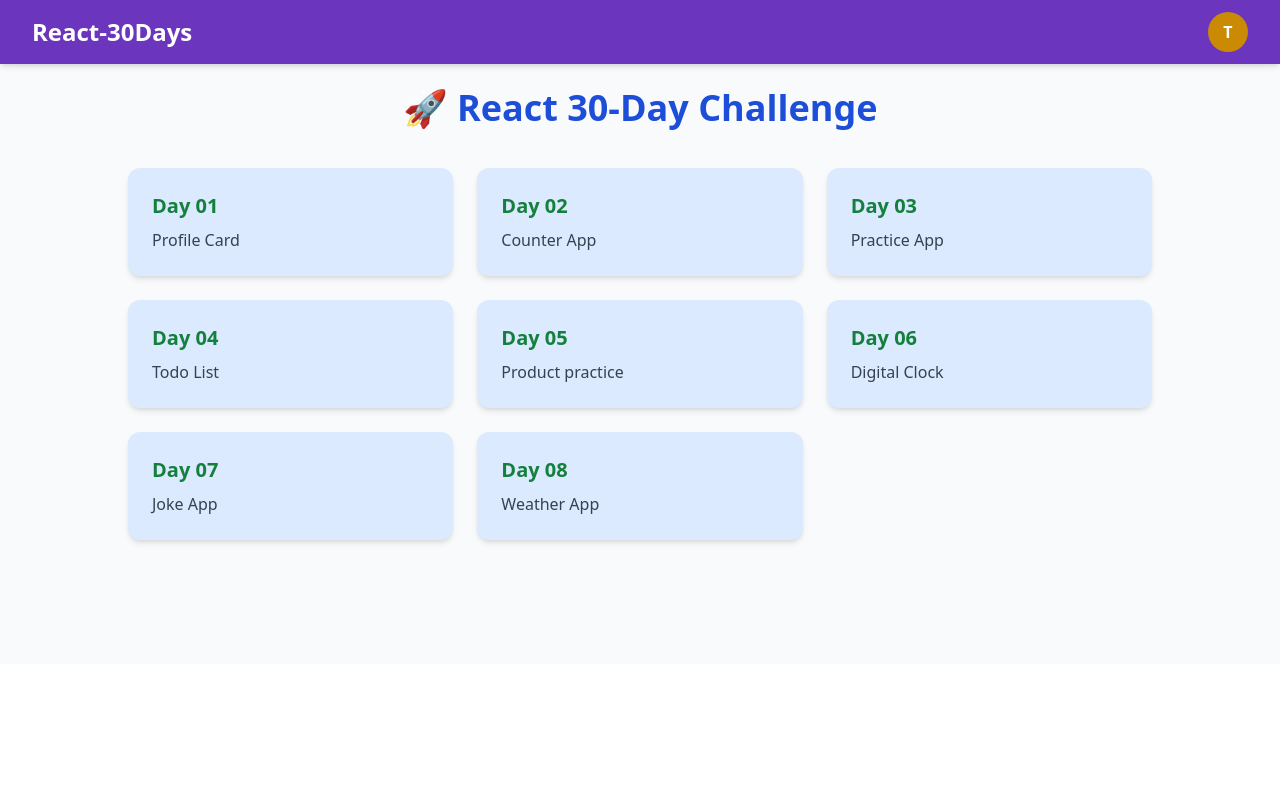
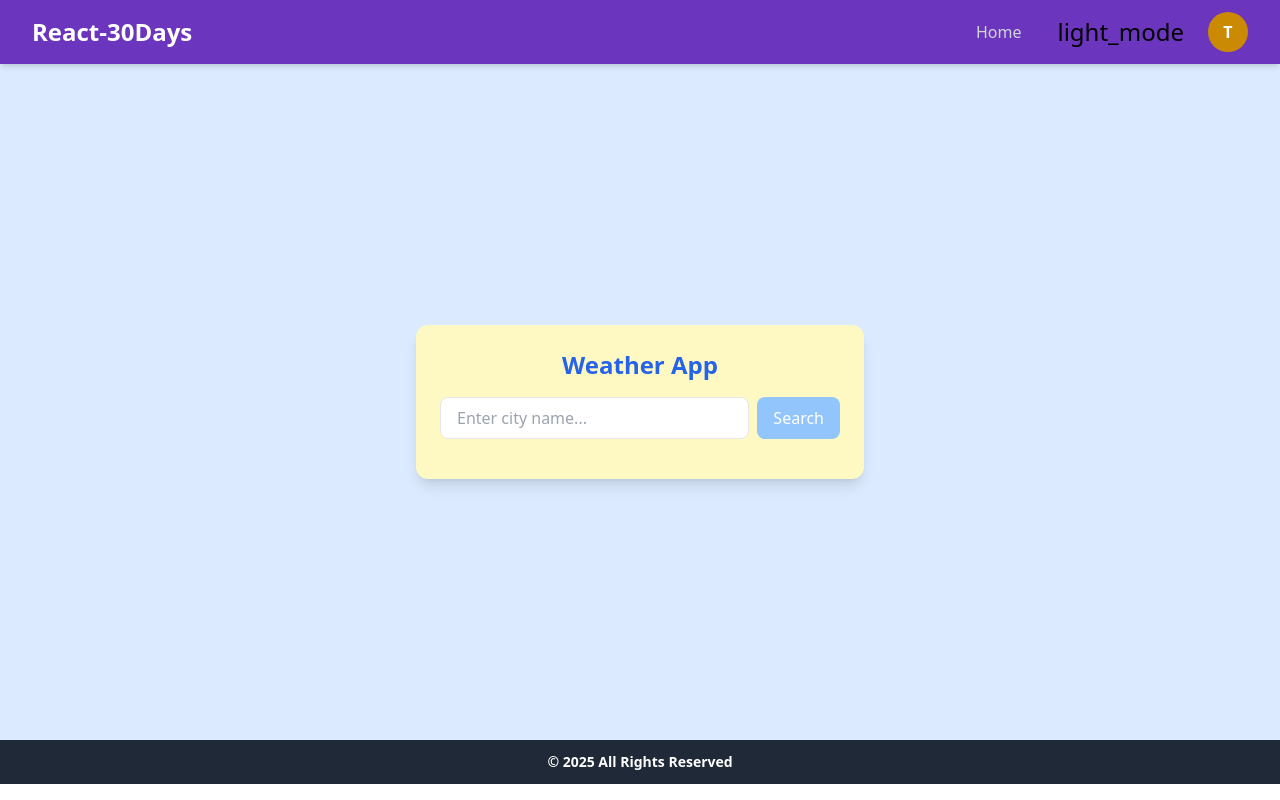
Before and after one commit to thirumoorthi30/react-30-days, a React (Vite) app: page /react-30days/weather-app in a window 1280 px wide. Before the commit this address led to /react-30days/. Built offline with nearby package versions, Linux system fonts and the light colour scheme.

Commit message:
weather app

```diff
--- a/src/App.jsx
+++ b/src/App.jsx
@@ -15,8 +15,10 @@ import NewProducts from "./Components/Products/NewProducts";
 import UpdateProduct from "./Components/Products/UpdateProduct";
 import Login from "./Components/Auth/Login";
 import Signup from "./Components/Auth/Signup";
+import Weather from "./Components/Weather/Weather";
 
 export const userContext = createContext();
+export const themeContext = createContext();
 
 function AppContent() {
   const [user, setUser] = useState({
@@ -26,7 +28,10 @@ function AppContent() {
     phone: "123-456-7890"
   });
 
+   const [theme, setTheme] = useState("light");
   const navigate = useNavigate();
+
+  const toggleTheme = () => setTheme(prev => (prev === "light" ? "dark" : "light"));
 
   const handleLogin = (email) => {
     setUser({ email});
@@ -45,6 +50,7 @@ function AppContent() {
 
   return (
     <userContext.Provider value={{ user, handleLogin, handleSignup, handleLogout }}>
+      <themeContext.Provider value = {{theme, toggleTheme}}>
       {isAuth && <NavBar />}
       <Routes>
         {!isAuth ? (
@@ -68,10 +74,12 @@ function AppContent() {
             <Route path="/update-product/:id" element={<UpdateProduct />} />
             <Route path="/digital-clock" element={<DigitalClock />} />
             <Route path="/joke-app" element={<JokeApp />} />
+            <Route path="/weather-app" element={<Weather />} />
             <Route path="*" element={<Navigate to="/" />} />
           </>
         )}
       </Routes>
+      </themeContext.Provider>
     </userContext.Provider>
   );
 }
--- a/src/Components/Layout/NavBar.jsx
+++ b/src/Components/Layout/NavBar.jsx
@@ -1,10 +1,12 @@
 import { Link, useLocation } from "react-router-dom";
 import { useContext, useState } from "react";
 import { userContext } from "../../App";
+import { themeContext } from "../../App";
 
 let userLabel = "Thiru";
 
 export default function NavBar() {
+  const { theme, toggleTheme } = useContext(themeContext);
   const location = useLocation();
   const { user, handleLogout } = useContext(userContext);
   const [isDropdownOpen, setIsDropdownOpen] = useState(false);
@@ -39,6 +41,14 @@ export default function NavBar() {
                 Home
               </Link>
             )}
+
+            <button
+              onClick={toggleTheme}
+              className="text-2xl hover:scale-110 transition-transform"
+              title={theme === "light" ? "Switch to Dark" : "Switch to Light"}
+            >
+              {theme === "light" ? "light_mode" : "dark_mode"}
+            </button>
 
             <div className="relative">
               {user ? (
--- a/src/Components/Weather/Weather.jsx
+++ b/src/Components/Weather/Weather.jsx
@@ -1,11 +1,125 @@
-import React from "react";
+import React, { useState } from "react";
+import axios from "axios";
+import Layout from "../Layout/Layout";
 
-const Weather =() => {
-    return(
-        <div>
-            <h1>Weather</h1>
+const Weather = () => {
+  const [city, setCity] = useState("");
+  const [weather, setWeather] = useState(null);
+  const [error, setError] = useState("");
+  const [loading, setLoading] = useState(false);
+
+  const API_KEY = "836580772ffe5825340dd2cd44d12fd0";
+
+  const fetchWeather = async () => {
+    if (!city.trim()) return;
+
+    setLoading(true);
+    setError("");
+    setWeather(null);
+
+    try {
+      const res = await fetch(
+        `https://api.openweathermap.org/data/2.5/weather?q=${city}&appid=${API_KEY}&units=metric`
+      );
+      const data = await res.json();
+
+      if (data.cod !== 200) {
+        setError(data.message || "City not found");
+        return;
+      }
+
+      setWeather(data);
+    } catch (error) {
+      setError("Something went wrong. Please try again!");
+    } finally {
+      setLoading(false);
+    }
+  };
+
+  const handleKeyPress = (e) => {
+    if (e.key === "Enter") fetchWeather();
+  };
+
+  return (
+    <Layout>
+      <div className="min-h-[84.50vh] flex items-center justify-center bg-blue-100 p-4">
+        <div className="bg-yellow-100 shadow-lg rounded-xl p-6 w-full max-w-md">
+          <h1 className="text-2xl font-bold text-center mb-4 text-blue-600">
+            Weather App
+          </h1>
+
+          <div className="flex gap-2 mb-4">
+            <input
+              type="text"
+              placeholder="Enter city name..."
+              value={city}
+              onChange={(e) => setCity(e.target.value)}
+              onKeyPress={handleKeyPress}
+              className="flex-1 px-4 py-2 border rounded-lg outline-none focus:ring-2 focus:ring-blue-400"
+            />
+            <button
+              onClick={fetchWeather}
+              disabled={loading || !city.trim()}
+              className={`px-4 py-2 rounded-lg text-white transition-all duration-200 ${
+                loading || !city.trim()
+                  ? "bg-blue-300 cursor-not-allowed"
+                  : "bg-blue-500 hover:bg-blue-600"
+              }`}
+            >
+              {loading ? "..." : "Search"}
+            </button>
+          </div>
+
+          {error && (
+            <div className="text-red-500 text-center font-medium mb-3">
+              {error}
+            </div>
+          )}
+
+          {weather && (
+            <div className="text-center space-y-3">
+              <h2 className="text-xl font-semibold">{weather.name}</h2>
+              <p className="capitalize text-gray-600">
+                {weather.weather[0].description}
+              </p>
+              <img
+                src={`https://openweathermap.org/img/wn/${weather.weather[0].icon}@2x.png`}
+                alt="icon"
+                className="mx-auto"
+              />
+              <h1 className="text-5xl font-bold text-blue-600">
+                {weather.main.temp.toFixed(1)}°C
+              </h1>
+              <p className="text-gray-600">
+                Feels like {weather.main.feels_like.toFixed(1)}°C
+              </p>
+
+              <div className="grid grid-cols-2 gap-3 mt-4 text-sm">
+                <div className="bg-red-100 p-3 rounded-lg">
+                  <p className="text-gray-500">Humidity</p>
+                  <p className="font-semibold">{weather.main.humidity}%</p>
+                </div>
+                <div className="bg-red-100 p-3 rounded-lg">
+                  <p className="text-gray-500">Wind Speed</p>
+                  <p className="font-semibold">{weather.wind.speed} m/s</p>
+                </div>
+                <div className="bg-red-100 p-3 rounded-lg">
+                  <p className="text-gray-500">Pressure</p>
+                  <p className="font-semibold">{weather.main.pressure} hPa</p>
+                </div>
+                <div className="bg-red-100 p-3 rounded-lg">
+                  <p className="text-gray-500">Visibility</p>
+                  <p className="font-semibold">
+                    {(weather.visibility / 1000).toFixed(1)} km
+                  </p>
+                </div>
+              </div>
+            </div>
+          )}
         </div>
-    );
-}
+      </div>
+    </Layout>
+  );
+};
 
 export default Weather;
```
